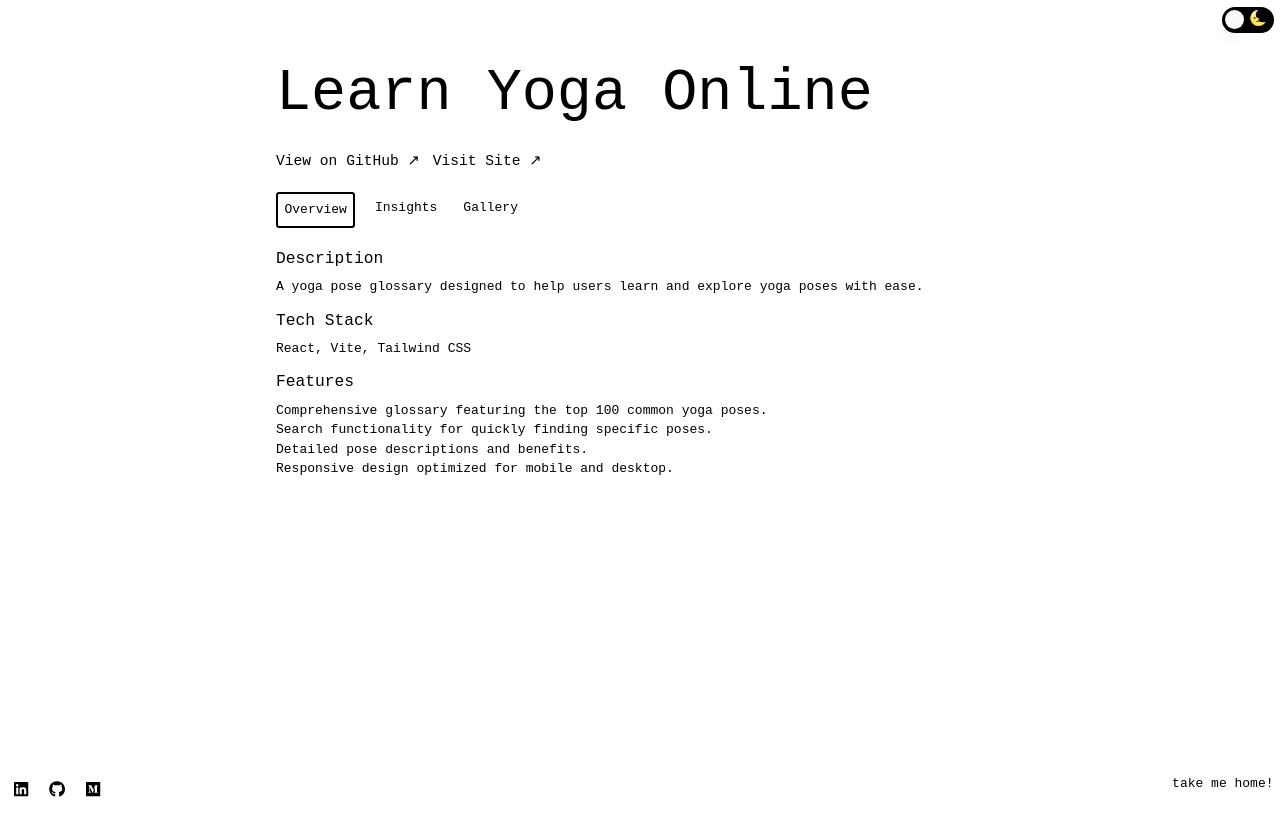
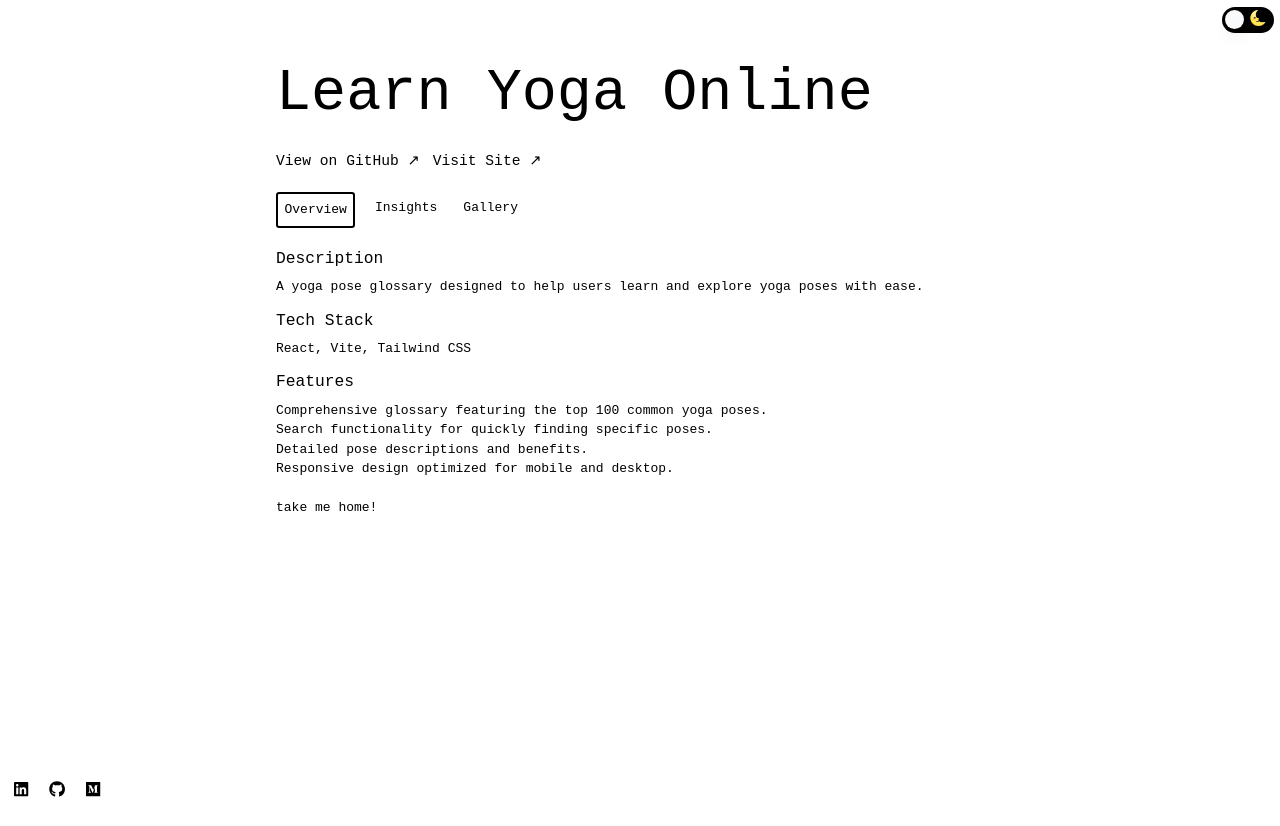
Before and after one commit to samanthacabrera/portfolio, a React (Vite) app: page /projects/1 in a window 1280 px wide. Built offline with nearby package versions, Linux system fonts and the light colour scheme.

Commit message:
remove Navbar component from App, move nav functionality to project page

```diff
--- a/src/App.jsx
+++ b/src/App.jsx
@@ -1,13 +1,8 @@
 import React from 'react';
 import { Routes, Route } from "react-router-dom";
 import Background from './utils/Background';
-import Navbar from './components/Navbar';
 import Home from './pages/homepage/Home';
-import About from './pages/homepage/About';
-import Projects from './pages/homepage/ProjectsList';
 import ProjectPage from './pages/projectpage/ProjectPage';
-import Services from './pages/homepage/Services';
-import Articles from './pages/homepage/Articles';
 import Footer from './components/Footer';
 import './styles/app.css';
 
@@ -16,7 +11,6 @@ function App() {
   return (
     <>
       <Background />
-      <Navbar />
       <Routes>
         <Route path="/" element={<Home />} />
         <Route path="/projects/:id" element={<ProjectPage />} />
--- a/src/pages/projectpage/ProjectPage.jsx
+++ b/src/pages/projectpage/ProjectPage.jsx
@@ -1,5 +1,5 @@
 import React, { useEffect, useState } from "react";
-import { useParams } from "react-router-dom";
+import { useParams, Link } from "react-router-dom";
 import projects from '../../data/projectsData';
 
 const ProjectPage = () => {
@@ -122,6 +122,14 @@ const ProjectPage = () => {
                         </div>
                     </section>
                 )}
+
+                <div className="my-6 hover:italic hover:underline">
+                    <Link
+                        to="/"
+                    >
+                        take me home!
+                    </Link>
+                </div>
             </main>
 
             {selectedImage && (
```
